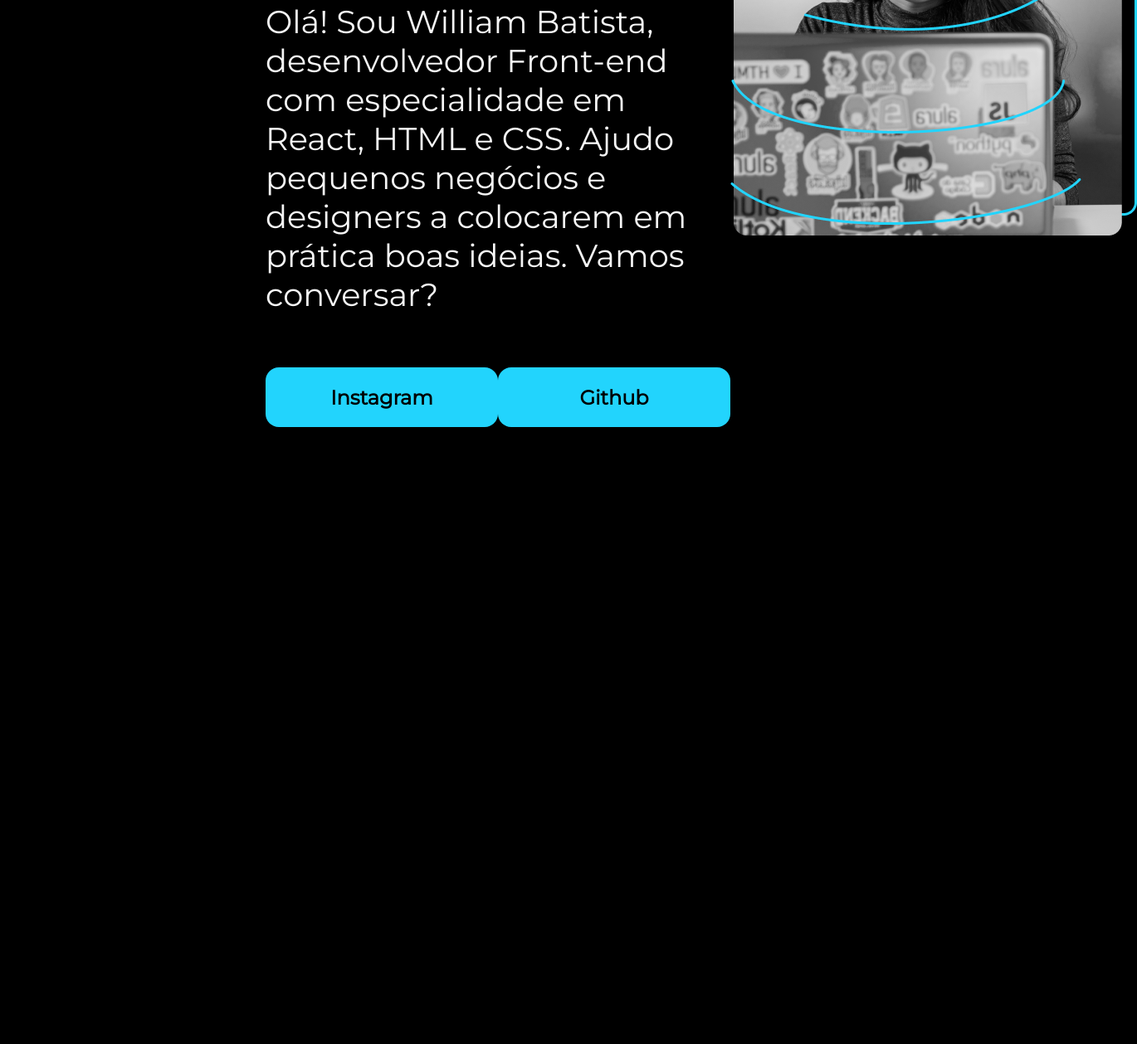
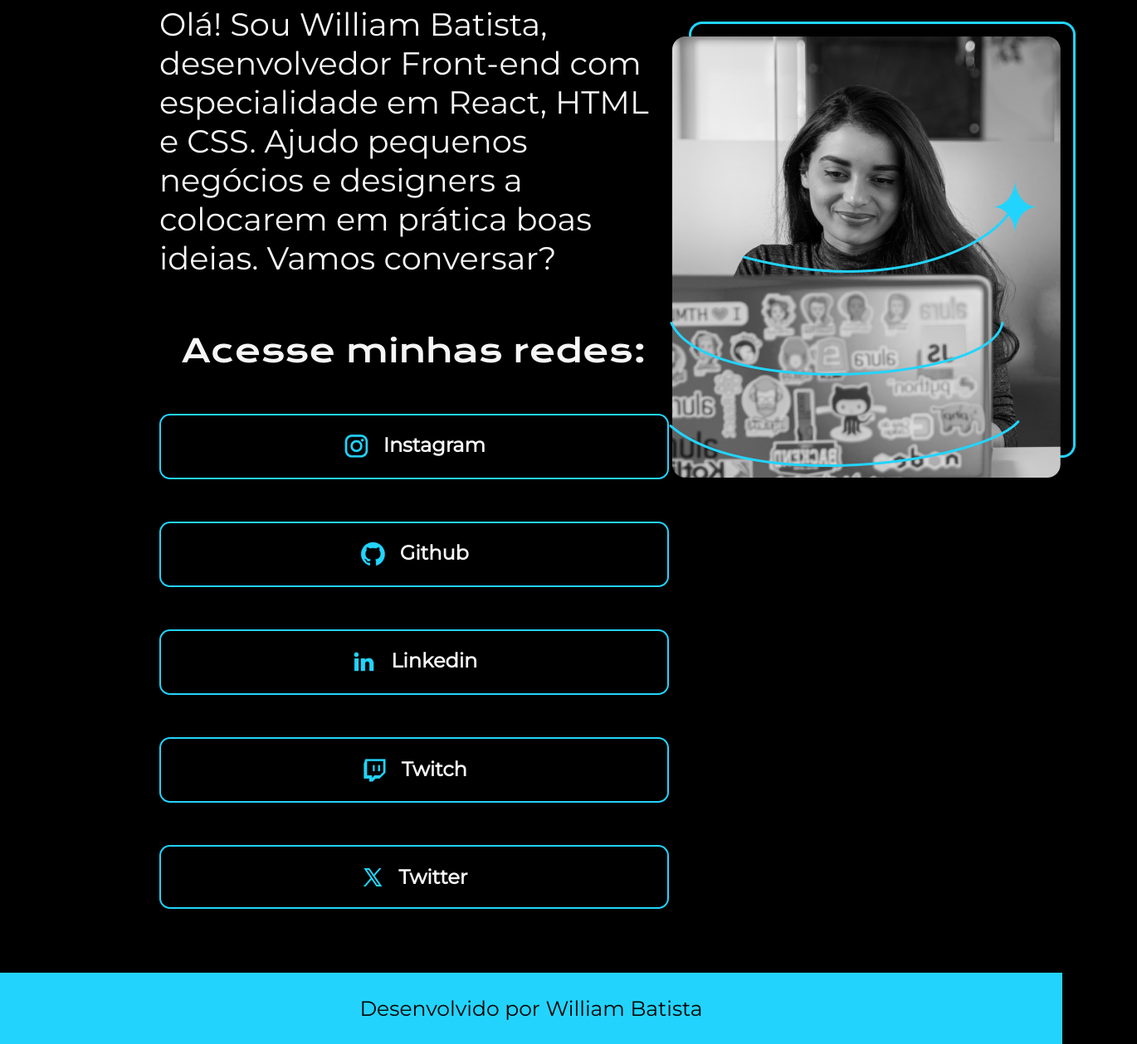
Before and after one commit to williamsantanadeveloper/html-css-alura, a plain HTML site: page projeto-figma/html/index.html in a window 1280 px wide. Shown: the part 621-1880 px from the top of the page at 83% size, 1370 px wide, since content can reach past the window. Before the commit the page ends 1136 px from the top, so only its background shows below. Drawn offline with nearby package versions, Linux system fonts and the light colour scheme.

Commit message:
att projeto-figma

```diff
--- a/projeto-figma/css/style.css
+++ b/projeto-figma/css/style.css
@@ -1,7 +1,7 @@
 @import url('https://fonts.googleapis.com/css2?family=Krona+One&family=Montserrat&display=swap');
 
 body {
-    height: 100vh;
+    /* height: 100vh; */
     box-sizing: border-box;
     background-color: #000;
     /* background-color: #ff5733; */
@@ -9,11 +9,35 @@ body {
 
 }
 
+.heading {
+    width: 29.9rem;
+    padding: 2% 0% 0% 15%;
+    text-align: center;
+}
+
+.menu {
+    display: flex;
+    gap: 80px;
+}
+
+.home,
+.about {
+    color: #22D4FD;
+    font-size: 24px;
+    font-family: 'Montserrat', sans-serif;
+    font-weight: 600;
+}
+
+.links {
+    text-decoration: none;
+}
+
 h1 {
     font-size: 3.6rem;
 }
 
 h1,
+h2,
 p {
     color: #f6f6f6;
 }
@@ -24,7 +48,7 @@ p {
 }
 
 .main-container {
-    margin: 10% 25%;
+    padding: 6% 15%;
     display: flex;
     align-items: center;
     justify-content: space-between;
@@ -49,18 +73,49 @@ p {
 
 .area-links {
     display: flex;
-    justify-content: space-evenly;
+    flex-direction: column;
+    justify-content: center;
+    gap: 3.2rem;
+    align-items: center;
+}
+
+.text-social {
+    font-family: 'Krona One', sans-serif;
+    font-size: 2.4rem;
+    font-weight: 400;
 }
 
 .text-link {
-    background-color: #22D4FD;
-    width: 280px;
+    display: flex;
+    justify-content: center;
+    gap: 16px;
+    background-color: #000;
+    width: 38.1rem;
     text-align: center;
-    border-radius: 16px;
+    border-radius: 0.8rem;
     font-size: 24px;
     font-weight: 600;
     padding: 21.5px 0;
-    text-decoration: none;
-    color: #000000;
+    color: #f6f6f6;
     font-family: 'Montserrat', sans-serif;
+    border: 2px solid #22D4FD;
 }
+
+.text-link:hover {
+    cursor: pointer;
+    background-color: #272727;
+    padding: 3%;
+}
+
+.rodape {
+    padding: 28px;
+    background-color: #22D4FD;
+    text-align: center;
+}
+
+.text-footer {
+    color: #000;
+    font-family: 'Montserrat', sans-serif;
+    font-size: 25px;
+    font-weight: 400;
+}
--- a/projeto-figma/html/index.html
+++ b/projeto-figma/html/index.html
@@ -10,8 +10,11 @@
 </head>
 
 <body>
-    <header>
-
+    <header class="heading">
+        <nav class="menu">
+            <a class="home links" href="#">Home</a>
+            <a class="about links" href="#">Sobre mim</a>
+        </nav>
     </header>
 
     <main class="main-container">
@@ -23,10 +26,25 @@
                 HTML e CSS. Ajudo pequenos
                 negócios e designers a colocarem em prática boas ideias. Vamos conversar?</p>
             <div class="area-links">
-                <a class="text-link" href="https://www.instagram.com/williamsantana_10/?theme=dark" target="_blank"
-                    rel="noopener">Instagram</a>
-                <a class="text-link" href="https://github.com/williamsantanadeveloper" target="_blank"
-                    rel="noopener">Github</a>
+                <h2 class="text-social">Acesse minhas redes: </h2>
+                <a class="text-link links" href="https://www.instagram.com/williamsantana_10/?theme=dark"
+                    target="_blank" rel="noopener">
+                    <img src="../img/instagram.png" alt="img instagram">
+                    Instagram</a>
+                <a class="text-link links" href="https://github.com/williamsantanadeveloper" target="_blank"
+                    rel="noopener">
+                    <img src="../img/github.png" alt="img github">
+                    Github</a>
+                <a class="text-link links" href="https://www.linkedin.com/in/william-andrade-78b4a6219/" target="_blank"
+                    rel="noopener">
+                    <img src="../img/linkedin.png" alt="img linkedin">
+                    Linkedin</a>
+                <a class="text-link links" href="https://www.twitch.tv/wbs12_" target="_blank" rel="noopener">
+                    <img src="../img/twitch.png" alt="img x">
+                    Twitch</a>
+                <a class="text-link links" href="https://twitter.com/devwbs_" target="_blank" rel="noopener">
+                    <img src="../img/twitter-novo.png" alt="">
+                    Twitter</a>
             </div>
         </section>
         <section class="area-img">
@@ -34,8 +52,8 @@
         </section>
     </main>
 
-    <footer>
-
+    <footer class="rodape">
+        <p class="text-footer">Desenvolvido por William Batista</p>
     </footer>
 </body>
 
```
Also changed, not shown: html.png (deleted), projeto-figma/img/github.png (added), projeto-figma/img/instagram.png (added), projeto-figma/img/linkedin.png (added), projeto-figma/img/twitch.png (added), projeto-figma/img/twitter-novo.png (added), projeto-figma/img/twitter.png (added).
